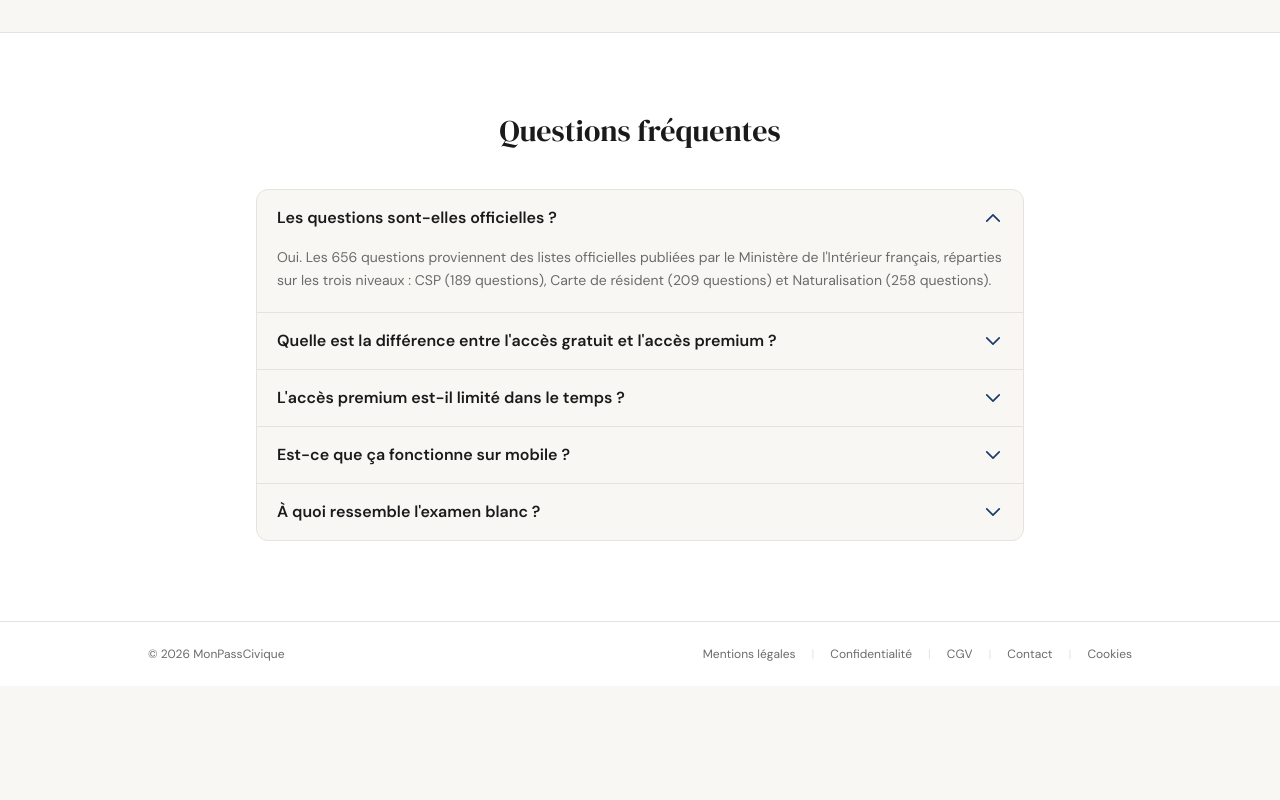
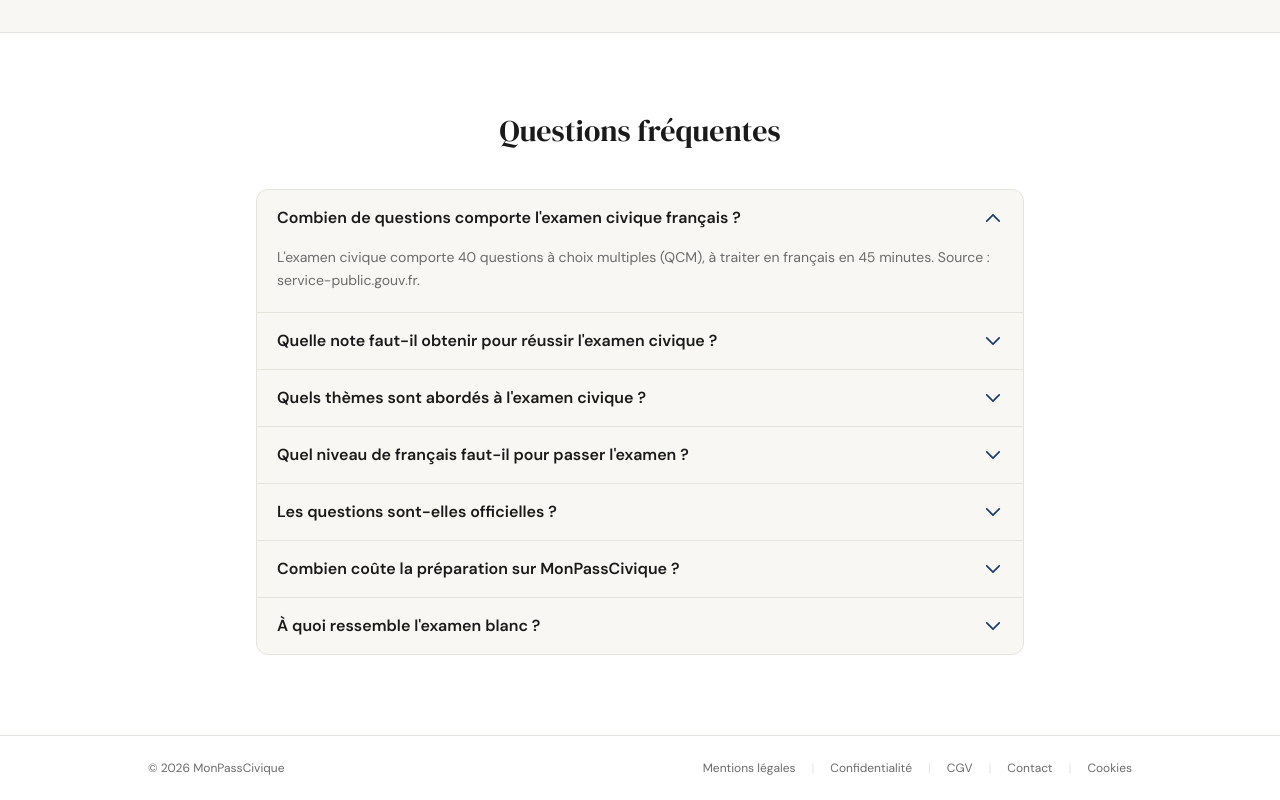
Before and after one commit to hassanebry/civic-exam-prep, a Next.js app: page / in a window 1280 px wide. Shown: the part 1267-2067 px from the top of the page. Before the commit the page ends 1953 px from the top, so only its background shows below. Built offline with nearby package versions, Linux system fonts and the light colour scheme; no server answers.

Commit message:
refactor: centralize FAQ content into a shared library and update components to use the new data source

```diff
--- a/src/app/page.tsx
+++ b/src/app/page.tsx
@@ -2,6 +2,7 @@ import Link from "next/link";
 import { Faq } from "@/components/landing/Faq";
 import { QuestionDemo } from "@/components/landing/QuestionDemo";
 import { RefCapture } from "@/components/landing/RefCapture";
+import { FAQ_ITEMS } from "@/lib/faq-items";
 
 const softwareApplicationLd = {
   "@context": "https://schema.org",
@@ -33,56 +34,11 @@ const softwareApplicationLd = {
 const faqLd = {
   "@context": "https://schema.org",
   "@type": "FAQPage",
-  mainEntity: [
-    {
-      "@type": "Question",
-      name: "Combien de questions comporte l'examen civique français ?",
-      acceptedAnswer: {
-        "@type": "Answer",
-        text: "L'examen civique comporte 40 questions à choix multiples (QCM), à traiter en français en 45 minutes. Source : service-public.gouv.fr.",
-      },
-    },
-    {
-      "@type": "Question",
-      name: "Quelle note faut-il obtenir pour réussir l'examen civique ?",
-      acceptedAnswer: {
-        "@type": "Answer",
-        text: "Il faut obtenir au moins 32 bonnes réponses sur 40, soit un seuil de réussite de 80%.",
-      },
-    },
-    {
-      "@type": "Question",
-      name: "Quels thèmes sont abordés à l'examen civique ?",
-      acceptedAnswer: {
-        "@type": "Answer",
-        text: "L'examen porte sur quatre grands domaines : les grands repères de l'histoire de France ; les principes, symboles et institutions de la République ; l'exercice de la citoyenneté française ; et la place de la France dans l'Europe et dans le monde.",
-      },
-    },
-    {
-      "@type": "Question",
-      name: "Quel niveau de français faut-il pour passer l'examen ?",
-      acceptedAnswer: {
-        "@type": "Answer",
-        text: "L'examen est rédigé en français et exige la compréhension de phrases simples. Il s'agit d'un test de connaissances civiques, pas d'un test de langue à proprement parler : un niveau A2 à B1 suffit généralement pour comprendre les énoncés.",
-      },
-    },
-    {
-      "@type": "Question",
-      name: "Combien coûte la préparation sur MonPassCivique ?",
-      acceptedAnswer: {
-        "@type": "Answer",
-        text: "L'accès gratuit permet de s'entraîner au niveau CSP sans limite de temps. L'accès complet (carte de résident, naturalisation, examen blanc) est proposé à 9,99 € en paiement unique, sans abonnement.",
-      },
-    },
-    {
-      "@type": "Question",
-      name: "Les questions sont-elles officielles ?",
-      acceptedAnswer: {
-        "@type": "Answer",
-        text: "Oui. Les 656 questions proviennent des listes officielles publiées par le Ministère de l'Intérieur français pour les examens civiques (CSP, carte de résident, naturalisation), diffusées sous licence Etalab 2.0.",
-      },
-    },
-  ],
+  mainEntity: FAQ_ITEMS.map((item) => ({
+    "@type": "Question",
+    name: item.question,
+    acceptedAnswer: { "@type": "Answer", text: item.answer },
+  })),
 };
 
 const FEATURES = [
--- a/src/components/landing/Faq.tsx
+++ b/src/components/landing/Faq.tsx
@@ -1,34 +1,7 @@
 "use client";
 
 import { useState } from "react";
-
-interface FaqItem {
-  q: string;
-  a: string;
-}
-
-const ITEMS: FaqItem[] = [
-  {
-    q: "Les questions sont-elles officielles ?",
-    a: "Oui. Les 656 questions proviennent des listes officielles publiées par le Ministère de l'Intérieur français, réparties sur les trois niveaux : CSP (189 questions), Carte de résident (209 questions) et Naturalisation (258 questions).",
-  },
-  {
-    q: "Quelle est la différence entre l'accès gratuit et l'accès premium ?",
-    a: "L'accès gratuit permet de s'entraîner sur les 10 premières questions du niveau CSP. L'accès premium (9,99 € — paiement unique, sans abonnement) débloque les 656 questions, les trois niveaux et les examens blancs complets avec corrigés détaillés.",
-  },
-  {
-    q: "L'accès premium est-il limité dans le temps ?",
-    a: "Non. Le paiement est unique et l'accès est illimité. Vous pouvez vous entraîner autant que vous voulez, sans date d'expiration.",
-  },
-  {
-    q: "Est-ce que ça fonctionne sur mobile ?",
-    a: "Oui, MonPassCivique est entièrement optimisé pour mobile, tablette et ordinateur.",
-  },
-  {
-    q: "À quoi ressemble l'examen blanc ?",
-    a: "L'examen blanc reproduit les conditions réelles : 40 questions tirées aléatoirement, minuteur de 45 minutes, seuil de réussite à 80%. À la fin, vous accédez au corrigé complet avec la bonne réponse et l'explication pour chaque question.",
-  },
-];
+import { FAQ_ITEMS } from "@/lib/faq-items";
 
 export function Faq() {
   const [openIndex, setOpenIndex] = useState<number | null>(0);
@@ -41,10 +14,10 @@ export function Faq() {
         </h2>
 
         <div className="mt-10 divide-y divide-border rounded-xl border border-border bg-background">
-          {ITEMS.map((item, i) => {
+          {FAQ_ITEMS.map((item, i) => {
             const isOpen = openIndex === i;
             return (
-              <div key={item.q}>
+              <div key={item.question}>
                 <button
                   type="button"
                   onClick={() => setOpenIndex(isOpen ? null : i)}
@@ -52,7 +25,7 @@ export function Faq() {
                   className="flex w-full items-center justify-between gap-4 px-5 py-4 text-left transition-colors hover:bg-card"
                 >
                   <span className="text-sm font-semibold text-foreground sm:text-base">
-                    {item.q}
+                    {item.question}
                   </span>
                   <svg
                     className={`h-5 w-5 shrink-0 text-primary transition-transform ${
@@ -73,7 +46,7 @@ export function Faq() {
 
                 {isOpen && (
                   <div className="px-5 pb-5 text-sm leading-relaxed text-muted">
-                    {item.a}
+                    {item.answer}
                   </div>
                 )}
               </div>
--- /dev/null
+++ b/src/lib/faq-items.ts
@@ -0,0 +1,42 @@
+export interface FaqItem {
+  question: string;
+  answer: string;
+}
+
+export const FAQ_ITEMS: FaqItem[] = [
+  {
+    question: "Combien de questions comporte l'examen civique français ?",
+    answer:
+      "L'examen civique comporte 40 questions à choix multiples (QCM), à traiter en français en 45 minutes. Source : service-public.gouv.fr.",
+  },
+  {
+    question: "Quelle note faut-il obtenir pour réussir l'examen civique ?",
+    answer:
+      "Il faut obtenir au moins 32 bonnes réponses sur 40, soit un seuil de réussite de 80%. Source : service-public.gouv.fr.",
+  },
+  {
+    question: "Quels thèmes sont abordés à l'examen civique ?",
+    answer:
+      "L'examen porte sur quatre grands domaines officiels : les grands repères de l'histoire de France ; les principes, symboles et institutions de la République ; l'exercice de la citoyenneté française ; et la place de la France dans l'Europe et dans le monde. MonPassCivique structure ses questions en 5 thèmes pédagogiques (valeurs républicaines, symboles, institutions, droits et devoirs, vie en France).",
+  },
+  {
+    question: "Quel niveau de français faut-il pour passer l'examen ?",
+    answer:
+      "L'examen est rédigé en français et nécessite la compréhension de phrases simples. Il s'agit d'un test de connaissances civiques, pas d'un test de langue : les énoncés sont généralement accessibles aux candidats ayant atteint le niveau de français requis par la procédure (B1 pour la naturalisation, A2 pour la carte de résident).",
+  },
+  {
+    question: "Les questions sont-elles officielles ?",
+    answer:
+      "Oui. Les 656 questions proviennent des listes officielles publiées par le Ministère de l'Intérieur français pour les trois niveaux d'examen — CSP (189 questions), Carte de résident (209 questions) et Naturalisation (258 questions) — et sont diffusées sous licence Etalab 2.0.",
+  },
+  {
+    question: "Combien coûte la préparation sur MonPassCivique ?",
+    answer:
+      "L'accès gratuit permet de s'entraîner au niveau CSP sans inscription. L'accès premium est proposé à 9,99 € en paiement unique, sans abonnement : il débloque la carte de résident, la naturalisation et les examens blancs chronométrés avec corrigés détaillés.",
+  },
+  {
+    question: "À quoi ressemble l'examen blanc ?",
+    answer:
+      "L'examen blanc reproduit les conditions réelles : 40 questions tirées aléatoirement, minuteur de 45 minutes, seuil de réussite à 80%. À la fin, vous accédez au corrigé complet avec la bonne réponse et l'explication pour chaque question.",
+  },
+];
```
Also changed, not shown: 1 other file (tests, documents, lock files or other folders).
